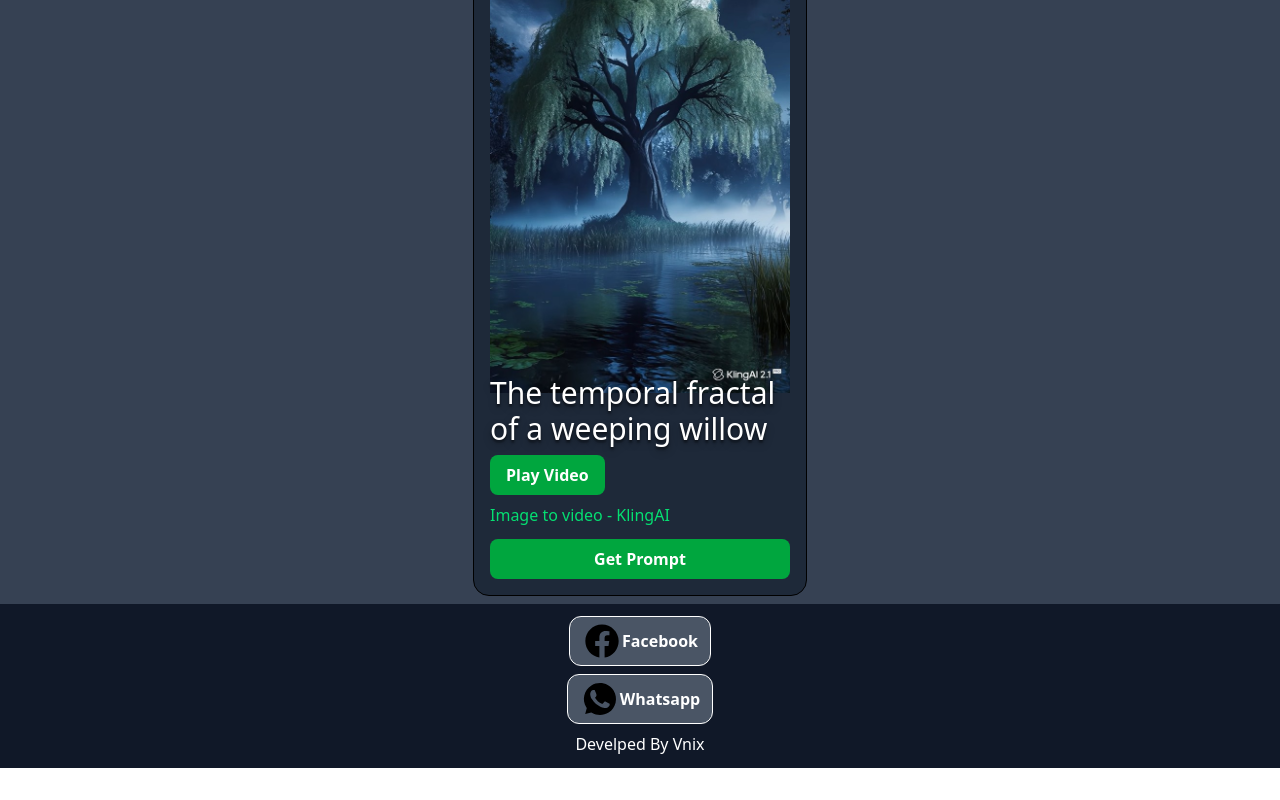
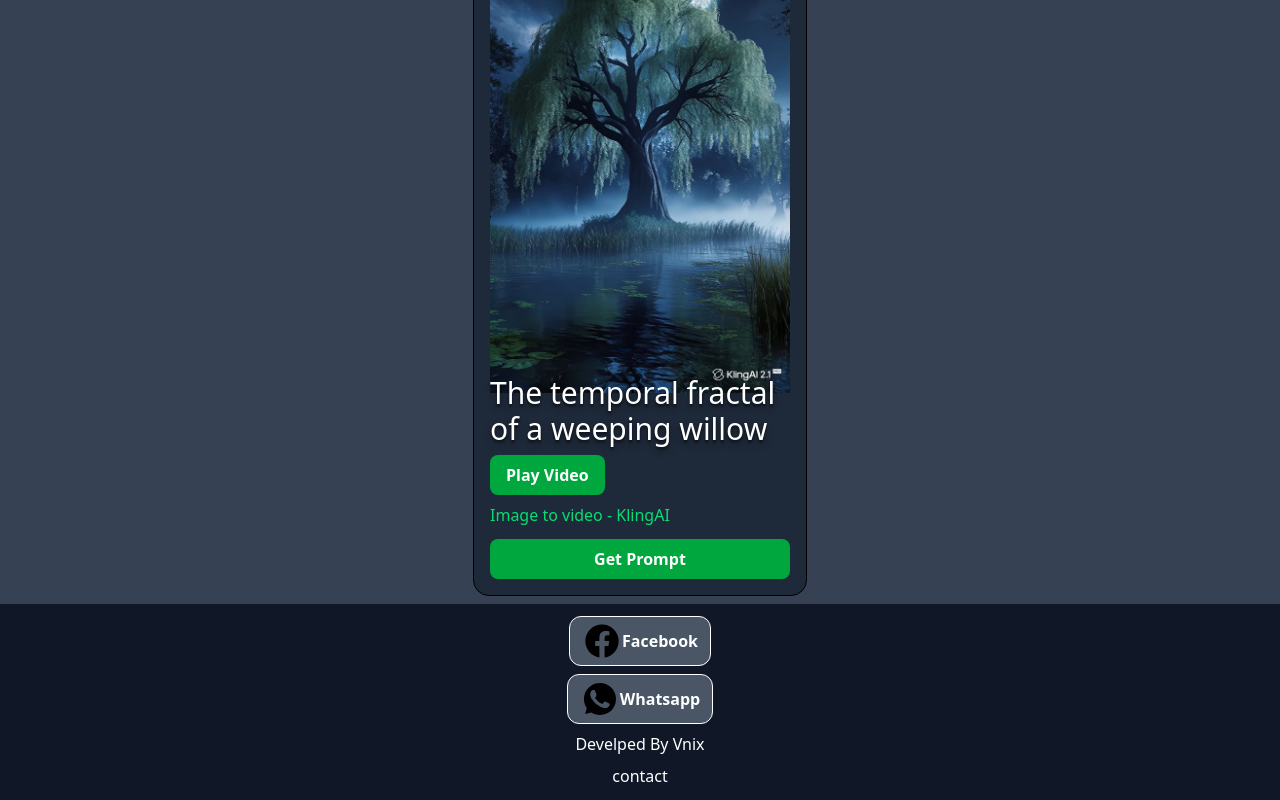
Before and after one commit to NaveenHiranya/AIPrompts, a React (Vite) app: page / in a window 1280 px wide. Shown: the part 3027-3827 px from the top of the page. Before the commit the page ends 3795 px from the top, so only its background shows below. Built offline with nearby package versions, Linux system fonts and the light colour scheme.

Commit message:
button contact

```diff
--- a/src/pages/Home.tsx
+++ b/src/pages/Home.tsx
@@ -112,6 +112,7 @@ export default function App() {
           <img className="w-10" src={whatsapp}></img>Whatsapp
         </a>
         <p>Develped By Vnix</p>
+        <a href="/contact">contact</a>
       </div>
     </>
   );
```
